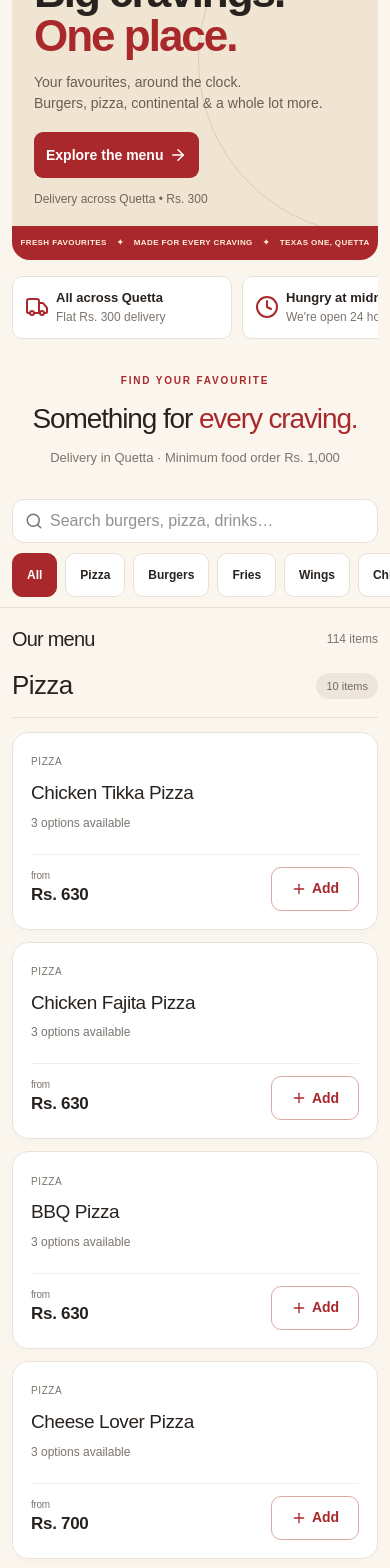
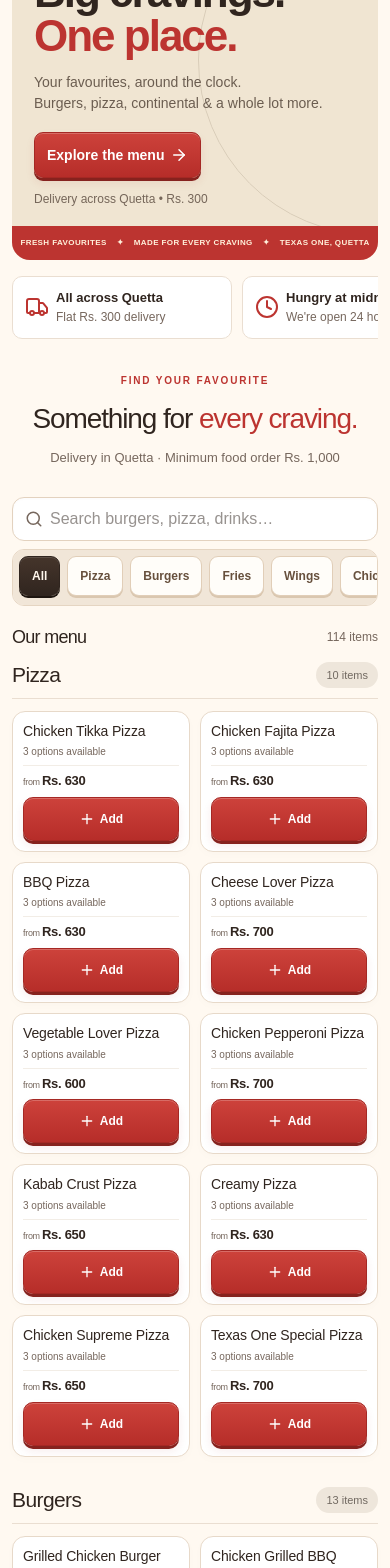
Before and after one commit to WockoPayaz/texas-one, a Next.js app: page / in a window 390 px wide. Shown: the part 240-1808 px from the top of the page. Built offline with nearby package versions, Linux system fonts and the light colour scheme; no server answers; the database is empty.

Commit message:
Compact menu cards into desktop and phone grids; refine button and category styling

```diff
--- a/app/globals.css
+++ b/app/globals.css
@@ -158,3 +158,82 @@ body:has(.mobile-cart) footer{padding-bottom:110px}
 .product-card .product-photo{display:block;width:100%;height:auto;aspect-ratio:4/3;flex-shrink:0;background:#fff}
 .product-card .product-photo img{display:block;width:100%;height:100%;object-fit:contain;object-position:center}
 .product-modal>.modal-photo{object-fit:contain;background:#fff}
+
+/* Compact menu grid and tactile storefront controls. */
+@media screen {
+ body:has(.site-header){--red:#bc3430;--red-dark:#922420;--cream:#fff9f1;--ink:#30251f;--muted:#76675d;--line:#eaded1}
+ .site-header{background:#fffdf9;border-bottom-color:#e8d8c6;box-shadow:0 3px 12px #58321908}
+ body:has(.site-header) .primary,
+ .product-bottom .add-button{
+  background:linear-gradient(180deg,#cd423b,#b62d29);color:#fff;border:1px solid #a52824;
+  box-shadow:0 3px 0 #86221e,0 5px 10px #9d282016,inset 0 1px 0 #ffffff38;
+  font-weight:750;transition:background .15s,box-shadow .15s,translate .15s;
+ }
+ body:has(.site-header) .primary:active:not(:disabled),
+ .product-bottom .add-button:active:not(:disabled){translate:0 2px;box-shadow:0 1px 0 #86221e,inset 0 1px 3px #76211f30}
+ body:has(.site-header) .primary:disabled,.product-bottom .add-button:disabled{
+  background:#eee5dc;color:#796b60;border-color:#ded2c5;box-shadow:none;opacity:1;cursor:not-allowed;
+ }
+ body:has(.site-header) .outline{background:linear-gradient(#fff,#fcf3e8);border-color:#dcc9b4;box-shadow:0 2px 0 #d7c5b1}
+ body:has(.site-header) .outline:active{translate:0 1px;box-shadow:none}
+ .menu-navigation{background:#fff9f1f5;backdrop-filter:blur(12px);padding-top:10px}
+ .menu-search{max-width:460px;border-color:#e3d2bf;box-shadow:inset 0 1px 3px #4d2f1606}
+ .menu-navigation .categories{
+  gap:8px;padding:7px 8px 11px;background:#f1e6d8;border:1px solid #e5d5c2;border-radius:14px;
+  scrollbar-color:#c4a98a transparent;scrollbar-width:thin;
+ }
+ .menu-navigation .categories button{
+  background:#fffdf9;border:1px solid #e1ceb8;color:#67503d;border-radius:9px;min-height:42px;
+  padding:9px 16px;box-shadow:0 2px 0 #dac7b0;font-size:12px;font-weight:700;
+ }
+ .menu-navigation .categories button.active{
+  background:linear-gradient(#45352b,#30251f);color:#fff7ed;border-color:#30251f;
+  box-shadow:0 2px 0 #1d1510,inset 0 1px 0 #ffffff20;
+ }
+ .menu-navigation .categories button:active{translate:0 1px;box-shadow:none}
+ .menu-section .product-grid{grid-template-columns:repeat(3,minmax(0,1fr));gap:14px}
+ .menu-section .product-card{min-height:0;border-radius:13px;border-color:#e7d9c9}
+ .product-card .product-photo{height:118px;aspect-ratio:auto;background:#fffdf9;padding:6px 10px}
+ .product-card .product-photo img{object-fit:contain}
+ .menu-section .product-body{padding:13px 16px 14px}
+ .menu-section .product-meta{font-size:9px;min-height:0;margin-bottom:6px;gap:4px}
+ .menu-section .product-meta span{font-size:7px;padding:3px 5px}
+ .menu-section .product-card h3{font-size:17px;line-height:1.25;margin:0 0 5px;letter-spacing:-.3px}
+ .menu-section .product-card p{font-size:12px;line-height:1.4;margin:0 0 6px;-webkit-line-clamp:1}
+ .menu-section .options-label{font-size:10px;margin-bottom:8px}
+ .menu-section .product-bottom{padding-top:9px;gap:7px;align-items:center}
+ .menu-section .product-bottom strong{font-size:15px}
+ .menu-section .product-bottom strong small{display:inline;font-size:10px}
+ .menu-section .product-bottom .add-button{min-height:40px;min-width:76px;width:auto;padding:8px 12px;font-size:12px}
+ .menu-group-heading{padding-bottom:10px;margin-bottom:14px}
+ .menu-group-heading h3{font-size:24px}.menu-groups{gap:30px}
+ .menu-top{margin:20px 0 16px}
+}
+@media screen and (hover:hover) {
+ body:has(.site-header) .primary:hover:not(:disabled),.product-bottom .add-button:hover:not(:disabled){
+  background:linear-gradient(#db4c43,#bd342e);box-shadow:0 3px 0 #86221e,0 6px 14px #9d282026,inset 0 1px 0 #ffffff38;
+ }
+ .menu-navigation .categories button:hover:not(.active){background:#fff4e3;border-color:#c7a47d}
+}
+@media screen and (max-width:760px) {
+ .menu-section .product-grid{grid-template-columns:repeat(2,minmax(0,1fr));gap:10px}
+ .menu-navigation{padding:8px 12px 7px}
+ .menu-search{margin-bottom:8px}
+ .menu-navigation .categories{margin:0;padding:6px 6px 9px;border-radius:12px;gap:7px}
+ .menu-navigation .categories button{min-height:40px;padding:8px 12px;font-size:12px}
+ .product-card .product-photo{height:88px;padding:4px 6px}
+ .menu-section .product-body{padding:10px}
+ .menu-section .product-meta{display:none}
+ .menu-section .product-card h3{font-size:14px;line-height:1.3;letter-spacing:-.15px;margin-bottom:5px;overflow-wrap:anywhere}
+ .menu-section .product-card p{display:none}
+ .menu-section .options-label{font-size:10px;line-height:1.3;margin-bottom:7px}
+ .menu-section .product-bottom{flex-direction:column;align-items:stretch;gap:7px;padding-top:7px}
+ .menu-section .product-bottom strong{font-size:13px;line-height:1.3}
+ .menu-section .product-bottom strong small{font-size:9px}
+ .menu-section .product-bottom .add-button{width:100%;min-width:0;min-height:44px;font-size:12px;padding:8px 6px}
+ .menu-group-heading{margin-bottom:12px}.menu-group-heading h3{font-size:21px}
+ .menu-top{margin:14px 0}.menu-top h3{font-size:18px}
+}
+@media (prefers-reduced-motion:reduce){
+ body:has(.site-header) .primary,.product-bottom .add-button{transition:none}
+}
```
